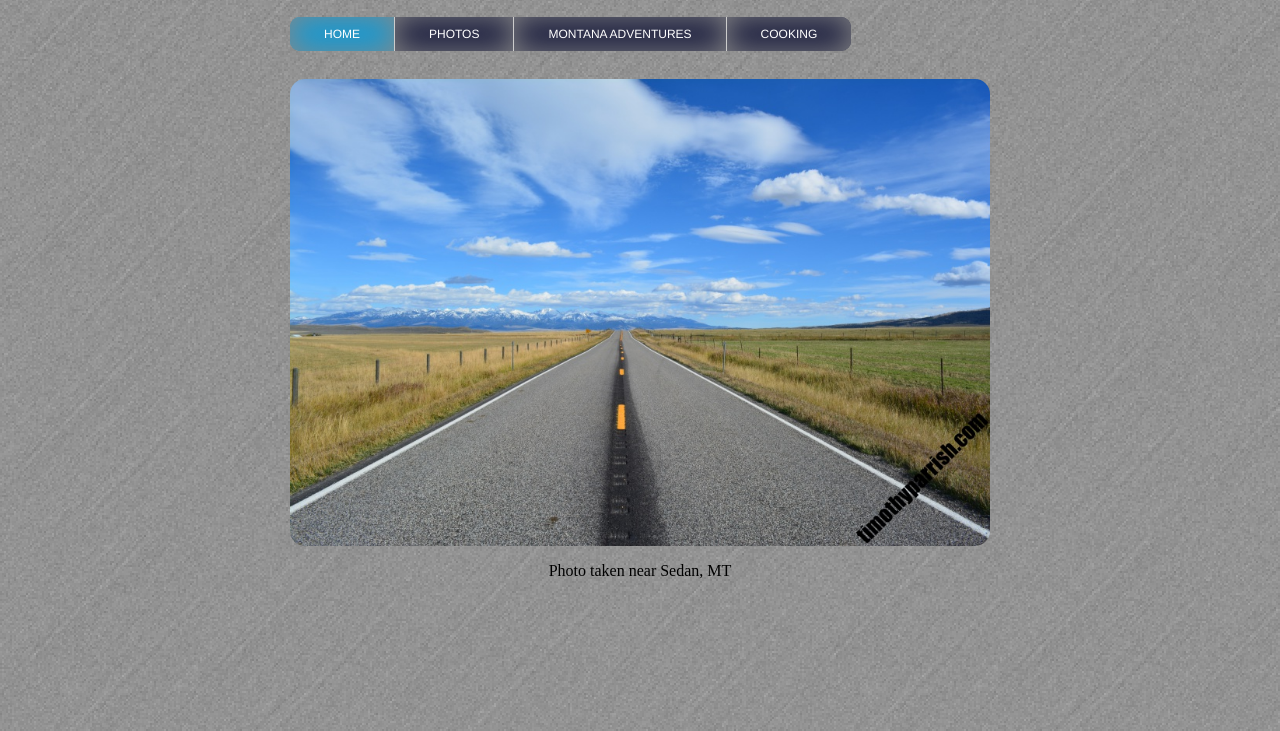
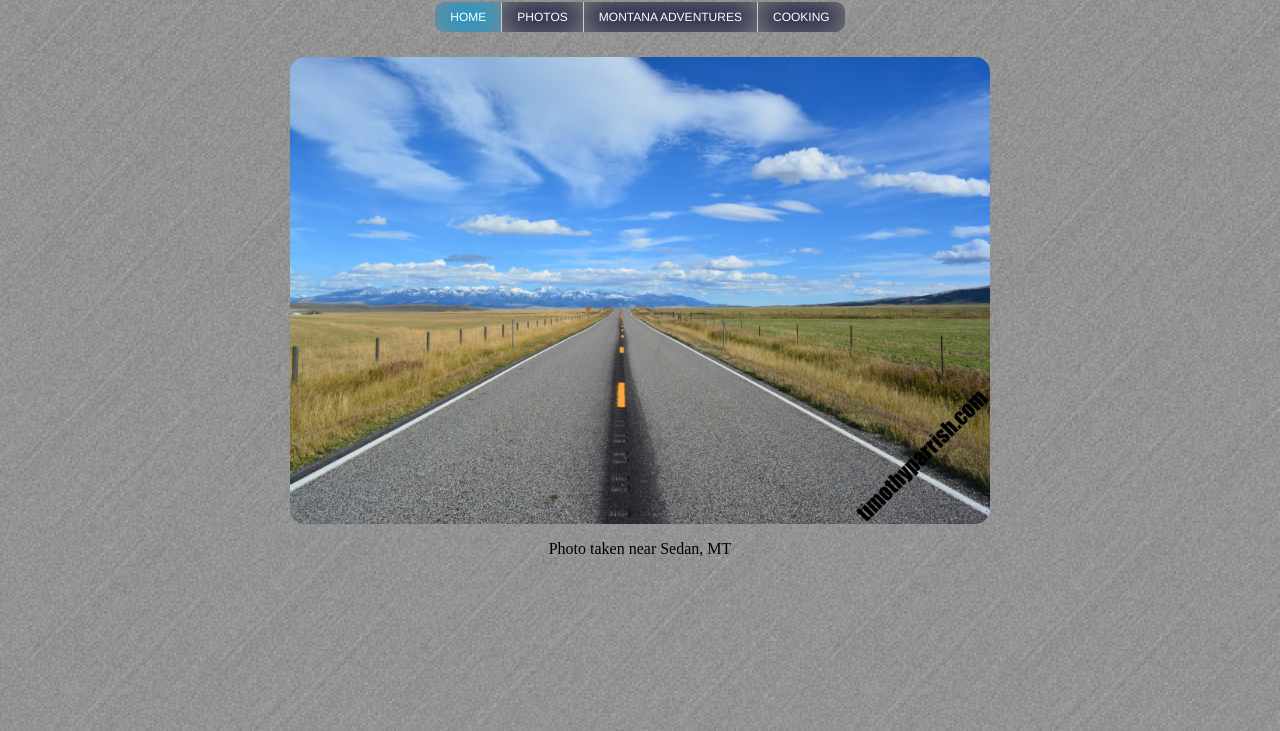
Before and after one commit to TimParrish/legacy_website, a plain HTML site: page index.html in a window 1280 px wide. Shown: the part 69-800 px from the top of the page. Drawn offline with Linux system fonts and the light colour scheme; a web font is replaced by a local one.

Commit message:
Update nav bar to use flexbox

```diff
--- a/css/global.css
+++ b/css/global.css
@@ -8,63 +8,63 @@ body{
 
 #header{
 	width: 100%;
-	height: 32px;
+	height: 50px;
 	text-align: center;
 	padding: 0px;
 }
 
 
-#nav {
-	margin: 40px auto 0 auto;
-	width:700px;
+.flex-container {
 	height: 30px;
-	padding:0px;
-}
+	display: flex;
+	justify-content: center;
+  }
 
+  .flex-container > div {
+	height: 30px;
+	/* padding:0px; */
+	background-color: #16193B;
+	padding-left: 15px;
+	padding-right: 15px;
+	box-shadow:inset 0px 0px 30px #888;
+	border-right: 1px solid #ccc;
+	transition: all .5s linear;
 
-#nav li {
-	display: block;
-	float: left;
-}
+  }
 
-
-#nav li a {
+  .flex-container > div a {
 	font-size: 12px;
-	background-color: #16193B;
-	padding: 10px 34px;
 	color:#fff;
 	font-family:helvetica;
 	text-transform:uppercase;
 	text-decoration:none;
-	transition: all .5s linear;
-	border-right: 1px solid #ccc;
-	box-shadow:inset 0px 0px 30px #888;
+	line-height: 30px;
+  }
 
-}
+  .flex-container > div:hover {
+  background-color:#eee;
+  color:#333;
+  box-shadow:inset 0px 0px 30px #ccc;
+  }
 
+  .flex-container > div.current	{
+	Color: #ffffff;
+	background: #0a9bd9;
+	}
 
 #firstLink {
 	border-radius: 10px 0 0 10px;
 }
 
 
-#nav #lastLink {
+#lastLink {
 	border-radius: 0 10px  10px 0;
 	border-right:none;
 }
 
-
-#nav li a:hover {
-	background-color:#eee;
-	color:#333;
-	box-shadow:inset 0px 0px 30px #ccc;
-}
-
-
 .clear {
 	clear:both;
 }
-
 
 h1{
  	color: black;
@@ -93,9 +93,3 @@ h3{
 #footer a{
 	color: black;
 	}
-
-
-#nav li a.current	{
-	Color: #ffffff;
-	background: #0a9bd9;
-	}
--- a/index.html
+++ b/index.html
@@ -14,13 +14,12 @@
 			<h1>Archive Early Version of TimothyParrish.com</h1>
 		</div><!--end of header-->
 
-		<ul id="nav">
-			<li><a class="current" href="index.html" id="firstLink">Home</a></li>
-			<li><a href="html/photos.html">Photos</a></li>
-			<li><a href="html/montana.html">Montana Adventures</a></li>
-			<li><a href="html/cooking.html" id="lastLink">Cooking</a></li>
-			<div class="clear"></div>
-		</ul><!--end of navigation-->
+		<div class="flex-container">
+			<div id="firstLink" class="current"><a href="index.html">Home</a></div>
+			<div><a href="html/photos.html">Photos</a></div>
+			<div><a href="html/montana.html">Montana Adventures</a></div>
+			<div id="lastLink"><a href="html/cooking.html">Cooking</a></div>
+		</div><!--end of flex container-->
 
 		<div id="heroImage">
 			<img src="images/montanaHighway.jpg" alt="Montana Highway">
```
